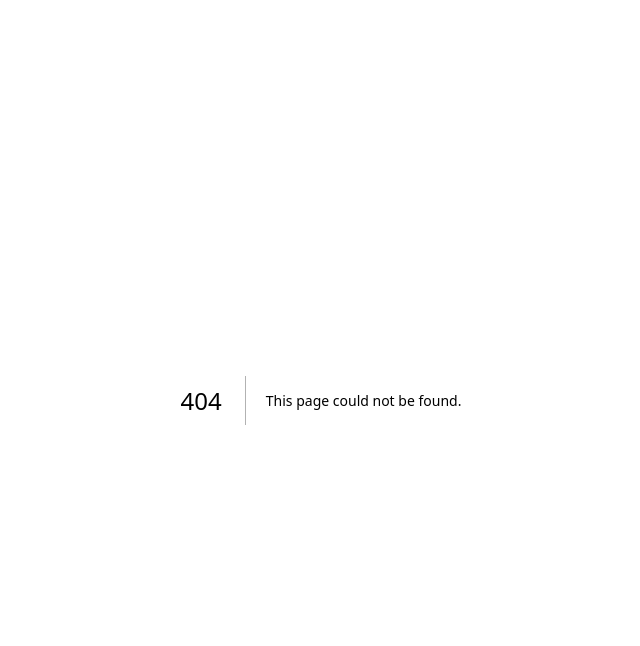
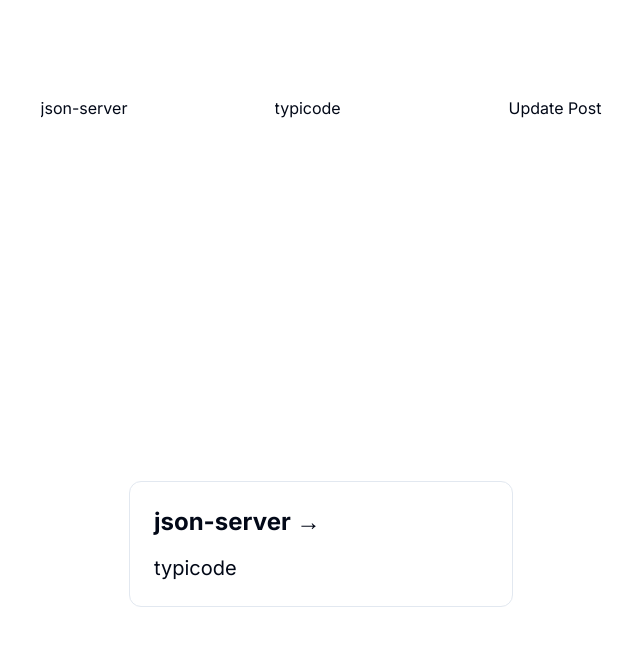
Before and after one commit to segawaakira/nextjs_v14, a Next.js app in the folder my-app/: page /1 in a window 1280 px wide. Before the commit this address had no page. Shown: the top 646 px of the page, without its empty margins (319-959 px from the left). Built offline with nearby package versions, Linux system fonts and the light colour scheme; data requests are answered from the project's data file.

Commit message:
feat: データUpdate

```diff
--- /dev/null
+++ b/my-app/src/app/[id]/page.tsx
@@ -0,0 +1,35 @@
+import { UpdatePostForm } from "../../components/UpdatePostForm";
+
+async function getData(id: string) {
+  const res = await fetch(`http://localhost:4000/posts/${id}`);
+  const posts = await res.json();
+  return posts;
+}
+
+const Post = ({ post }: { post: any }) => {
+  console.log(post);
+  return (
+    <div className="flex flex-col items-center justify-center min-h-screen py-2">
+      <div className="flex flex-wrap items-center justify-around max-w-4xl mt-6 sm:w-full">
+        <a
+          href={`/posts/${post.id}`}
+          className="p-6 mt-6 text-left border w-96 rounded-xl hover:text-blue-600 focus:text-blue-600"
+          key={post.id}
+        >
+          <h3 className="text-2xl font-bold">{post.title} &rarr;</h3>
+          <p className="mt-4 text-xl">{post.author}</p>
+        </a>
+      </div>
+    </div>
+  );
+};
+
+export default async function Home({ params }: { params: { id: string } }) {
+  const data = await getData(params.id);
+  return (
+    <main className="flex min-h-screen flex-col items-center justify-between p-24">
+      <UpdatePostForm id={params.id} post={data} />
+      <Post post={data} />
+    </main>
+  );
+}
--- a/my-app/src/app/page.tsx
+++ b/my-app/src/app/page.tsx
@@ -1,4 +1,3 @@
-import Image from "next/image";
 import { CreatePostForm } from "../components/CreatePostForm";
 
 async function getData() {
--- /dev/null
+++ b/my-app/src/components/UpdatePostForm.tsx
@@ -0,0 +1,50 @@
+"use client";
+
+import { useState } from "react";
+
+export const UpdatePostForm = ({ id, post }: { id: string; post: any }) => {
+  const [title, setTitle] = useState(post?.title);
+  const [author, setAuthor] = useState(post?.author);
+
+  const handleSubmit = async (e) => {
+    e.preventDefault();
+    const newPost = { title, author };
+
+    try {
+      const response = await fetch(`http://localhost:4000/posts/${id}`, {
+        method: "PUT",
+        headers: {
+          "Content-Type": "application/json",
+        },
+        body: JSON.stringify(newPost),
+      });
+      if (!response.ok) {
+        throw new Error("Something went wrong");
+      }
+      const post = await response.json();
+      // 成功した場合の処理（例えば、投稿リストを更新するなど）
+    } catch (error) {
+      console.error("Error creating a post:", error);
+    }
+  };
+
+  return (
+    <form onSubmit={handleSubmit}>
+      <input
+        type="text"
+        value={title}
+        onChange={(e) => setTitle(e.target.value)}
+        placeholder="Title"
+        required
+      />
+      <input
+        type="text"
+        value={author}
+        onChange={(e) => setAuthor(e.target.value)}
+        placeholder="Author"
+        required
+      />
+      <button type="submit">Update Post</button>
+    </form>
+  );
+};
```
